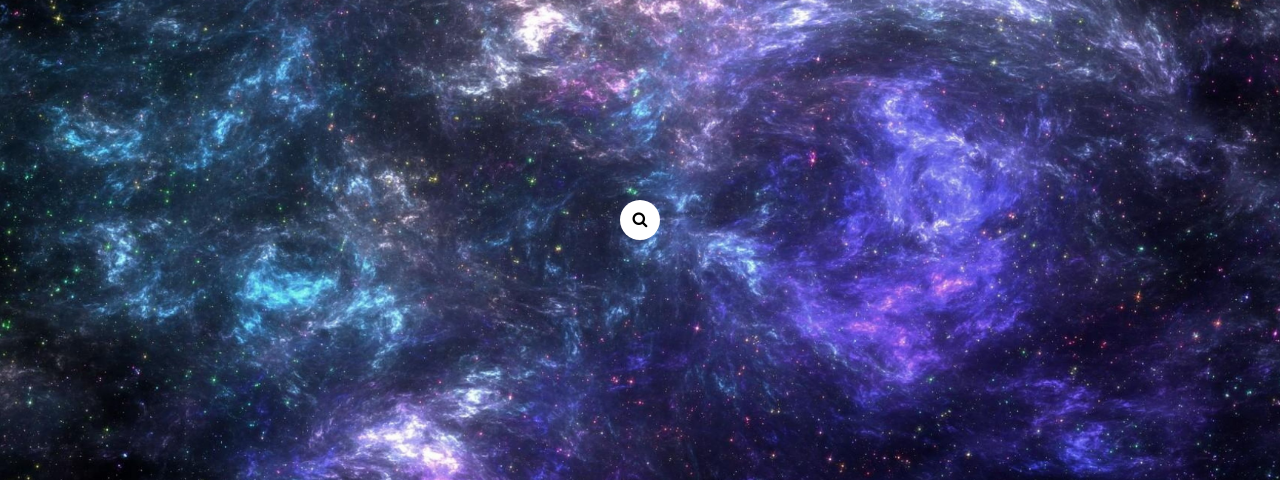
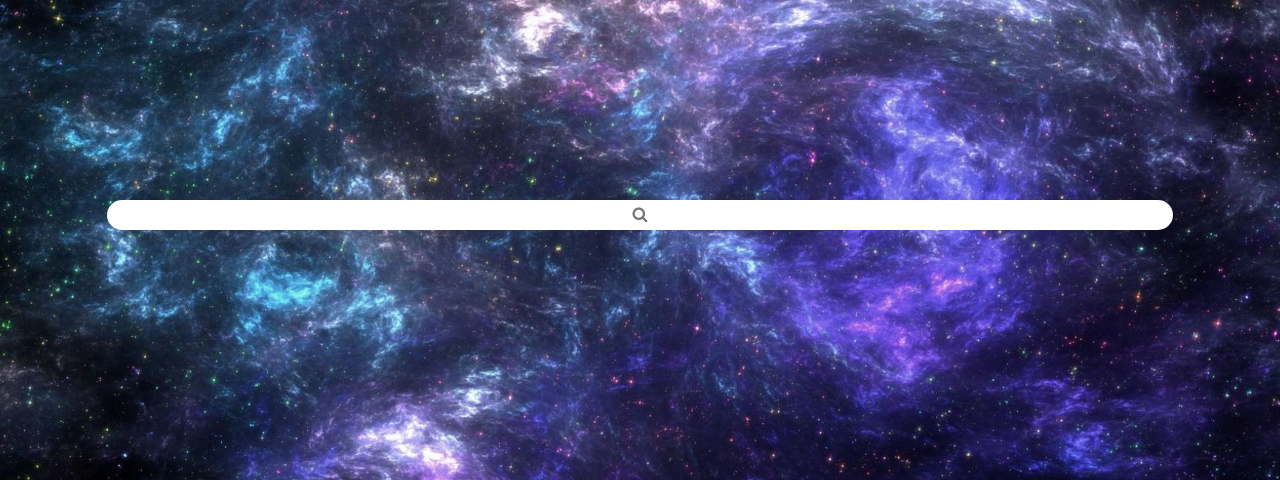
Before and after one commit to god-s-perfect-idiot/reverse-idiom-search, a Python web app: template templates/index.html in a window 1280 px wide. Shown: the part 180-660 px from the top of the page. Run offline with Jinja, Linux system fonts and the light colour scheme; the template is opened without the code that fills it, so the values that code supplies are empty; some libraries are stand-ins or nearby versions.

Commit message:
Add files via upload

```diff
--- a/templates/index.html
+++ b/templates/index.html
@@ -28,6 +28,8 @@
   <link href="{{url_for('static', filename='lib/font-awesome/css/font-awesome.min.css')}}" rel="stylesheet">
   <link href="{{url_for('static', filename='lib/animate/animate.min.css')}}" rel="stylesheet">
   <link href="{{url_for('static', filename='lib/modal-video/css/modal-video.min.css')}}" rel="stylesheet">
+  <link href="https://cdnjs.cloudflare.com/ajax/libs/font-awesome/4.7.0/css/font-awesome.min.css" rel="stylesheet"/>
+
 
   <!-- Main Stylesheet File -->
 
@@ -53,18 +55,7 @@
     <div class="row">
       <div class="container">
         <div class="search-bar">
-          <button id="short-search" class="search-button">
-            <i class="fa fa-search"></i>
-          </button>
-          <div class="expanded">
-            &nbsp;&nbsp;
-            <input class="expanded-search" type="text"/>
-            <span>
-              <button class="expanded-button">
-                <i class="fa fa-search"></i>
-              </button>
-            </span>
-          </div>
+            <input class="expanded-search" type="text" style="font-family:Arial, FontAwesome" placeholder="&#xF002;"/>
         </div>
       </div>
     </div>
@@ -88,8 +79,17 @@
   <script src="{{url_for('static', filename='js/main.js')}}"></script>
   <script>
     $("#short-search").click(function(){
-      alert("works");
+      $("#short-search").css("visibility","hidden");
+      $("#long-search").css("margin-top","-35px");
+      $("#long-search").css("visibility","visible");
     });
+  </script>
+  <script>
+  $("#search").click(function(){
+      $("#long-search").css("visibility","hidden");
+      $("#long-search").css("margin-top","35px");
+      $("#short-search").css("visibility","visible");
+  });
   </script>
 
 </body>
```
